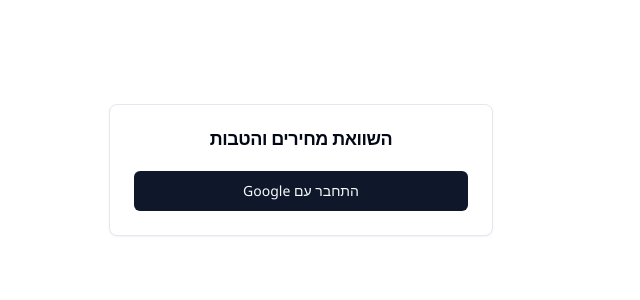
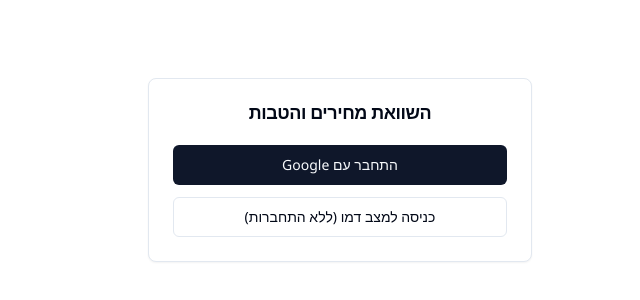
Before and after one commit to sivanwozner-cyber/sisu_project, a Next.js app: page /login in a window 1280 px wide. Shown: the part 230-530 px from the top of the page, without its empty margins (459-1099 px from the left). Built offline with nearby package versions, Linux system fonts and the light colour scheme.

Commit message:
auto: sync changes [hook]

```diff
--- a/app/login/page.tsx
+++ b/app/login/page.tsx
@@ -4,7 +4,9 @@
 import { Button } from "@/components/ui/button";
 import { Card, CardContent, CardHeader, CardTitle } from "@/components/ui/card";
 
-const IS_DEMO = process.env.NEXT_PUBLIC_DEMO === "1";
+const IS_DEMO =
+  process.env.NODE_ENV !== "production" &&
+  process.env.NEXT_PUBLIC_DEMO !== "0";
 
 export default function LoginPage() {
   return (
```
